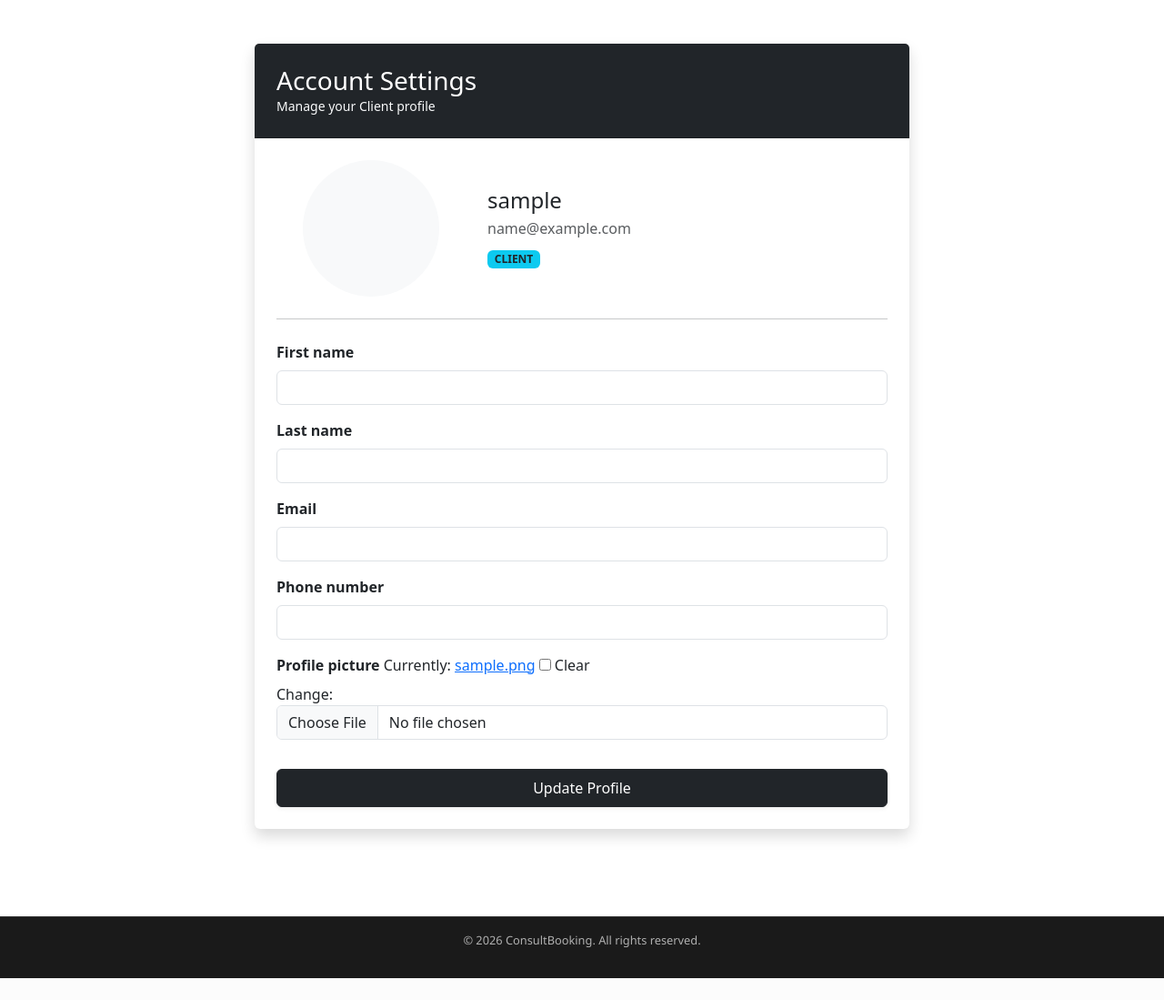
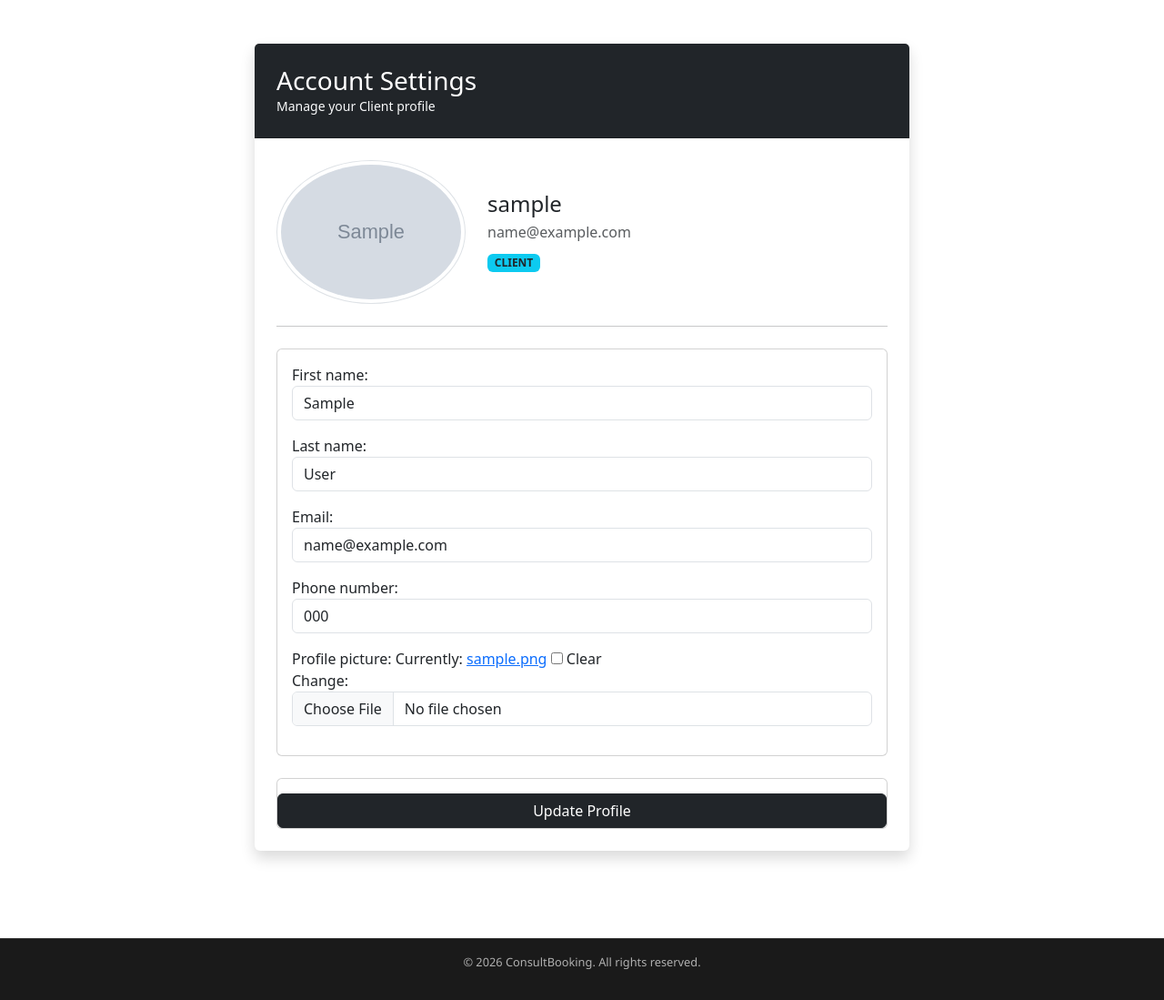
Before and after one commit to Foreman-b/Consultant_Web_App, a Django app: page /profile/ in a window 1280 px wide. Shown: the part 52-1151 px from the top of the page at 91% size. Before the commit the page ends 1127 px from the top, so only its background shows below. Run offline with Django 5.2, Linux system fonts and the light colour scheme; a user stored in the database is signed in; tables that the repository leaves empty hold one stand-in row (values such as "Sample post"); grey boxes marked "Sample" are stand-in pictures.

Commit message:
After client and consultant have been done, then I go ahead to make sure user see their payment in payment dashboard, payment_dash templated was created, then I update accounts to show Imagefield for user to be able to upload their pictures

```diff
--- a/app/admin.py
+++ b/app/admin.py
@@ -10,7 +10,7 @@ class CustomUserAdmin(UserAdmin):
     list_display = ('username', 'email', 'phone_number', 'role', 'is_staff')
     fieldsets = (
         (None, {'fields': ('username', 'password')}),
-        ('Personal info', {'fields': ('first_name', 'last_name', 'email', 'phone_number')}),
+        ('Personal info', {'fields': ('first_name', 'last_name', 'email', 'phone_number', 'profile_picture')}),
         ('Permissions', {'fields': ('is_active', 'is_staff', 'is_superuser', 'groups', 'user_permissions')}),
         ('Important dates', {'fields': ('last_login', 'date_joined')}),
         ('Role Information', {'fields': ('role',)}),
--- a/app/forms.py
+++ b/app/forms.py
@@ -2,12 +2,13 @@ from django import forms
 from django.contrib.auth.forms import UserCreationForm
 from .models import CustomUser, Consultant_Profile, Availability, Booking, Payment, Review
 from django.core.exceptions import ValidationError
+from django.forms import inlineformset_factory
 
 class UserRegisterForm(UserCreationForm):
 
     class Meta:
         model = CustomUser
-        fields = ('username', 'email', 'first_name', 'last_name', 'phone_number',)
+        fields = ('username', 'email', 'first_name', 'last_name', 'phone_number', 'profile_picture')
 
     def clean_email(self):
         """
@@ -23,7 +24,7 @@ class ConsultantProfileForm(forms.ModelForm):
 
     class Meta:
         model = Consultant_Profile
-        fields = ('specialization', 'bio', 'is_active', 'profile_picture',)
+        fields = ('specialization', 'bio', 'is_active')
 
 class AvailabilityForm(forms.ModelForm):
 
@@ -33,6 +34,14 @@ class AvailabilityForm(forms.ModelForm):
         widgets = {
             'date': forms.DateInput(attrs={'type': 'date'}),
         }
+# This creates a group of forms for the Availability model
+AvailabilityFormSet = forms.inlineformset_factory(
+    Consultant_Profile,
+    Availability,
+    form=AvailabilityForm,
+    extra=1,      # How many empty slots to show by default
+    can_delete=True # Allows consultants to remove a date
+)
 
 class BookingForm(forms.ModelForm):
 
--- a/app/templates/app/accounts.html
+++ b/app/templates/app/accounts.html
@@ -6,6 +6,7 @@
 {% block title %} My Profile {% endblock %}
 
 {% block extra_head %}
+<link rel="stylesheet" href="{% static 'css/styles.css' %}">
     <link href="https://cdn.jsdelivr.net/npm/bootstrap@5.3.8/dist/css/bootstrap.min.css" rel="stylesheet" integrity="sha384-sRIl4kxILFvY47J16cr9ZwB07vP4J8+LH7qKQnuqkuIAvNWLzeN8tE5YBujZqJLB" crossorigin="anonymous">
     <script src="https://cdn.jsdelivr.net/npm/bootstrap@5.3.8/dist/js/bootstrap.min.js" integrity="sha384-G/EV+4j2dNv+tEPo3++6LCgdCROaejBqfUeNjuKAiuXbjrxilcCdDz6ZAVfHWe1Y" crossorigin="anonymous"></script>
 {% endblock %}
@@ -23,18 +24,25 @@
                     <form method="POST" enctype="multipart/form-data">
                         {% csrf_token %}
 
+
                         <div class="row mb-4 align-items-center">
                             <div class="col-md-4 text-center">
-                               {% if request.user.role == 'CONSULTANT' and request.user.profile and request.user.profile.profile_picture %}
-                                <img src="{{ request.user.profile.profile_picture.url }}"
-                                    alt="{{ request.user.username }}'s profile picture"
-                                    class="rounded-circle img-thumbnail profile-img-preview">
-                            {% else %}
-                                <div class="bg-light rounded-circle d-inline-flex align-items-center justify-content-center default-avatar"
-                                    style="width: 150px; height: 150px;">
-                                    <i class="bi bi-person-fill display-1 text-secondary"></i>
-                                </div>
-                            {% endif %}
+
+                                {% if request.user.role == 'CONSULTANT' and request.user.profile.profile_picture %}
+                                        <img src="{{ request.user.profile.profile_picture.url }}" class="rounded-circle img-thumbnail profile-img-preview">
+
+                                    {% elif request.user.role == 'CLIENT' and request.user.profile_picture %}
+                                        <img src="{{ request.user.profile_picture.url }}" class="rounded-circle img-thumbnail profile-img-preview">
+
+                                    {% elif request.user.role == 'CLIENT' and request.user.profile.profile_picture %}
+                                        <img src="{{ request.user.profile.profile_picture.url }}" class="rounded-circle img-thumbnail profile-img-preview">
+
+                                    {% else %}
+                                        <i class="bi bi-person-fill display-1 text-secondary"></i>
+                                    {% endif %}
+
+
+
                             </div>
                             <div class="col-md-8">
                                 <h4 class="mb-1">{{ request.user.username }}</h4>
@@ -45,20 +53,56 @@
 
                         <hr class="my-4">
 
-                        <div class="row">
-                            {% for field in form %}
-                                <div class="col-12 mb-3">
-                                    <label class="form-label fw-bold">{{ field.label }}</label>
-                                    {{ field }}
-                                    {% if field.errors %}
-                                        <div class="text-danger small">{{ field.errors }}</div>
-                                    {% endif %}
-                                </div>
-                            {% endfor %}
-                        </div>
 
-                        <button type="submit" class="btn btn-dark w-100 py-2 mt-3 shadow-sm">Update Profile</button>
-                    </form>
+
+    <form method="POST" enctype="multipart/form-data">
+        {% csrf_token %}
+
+        <div class="card p-3 mb-4">
+            {{ form.as_p }}
+        </div>
+
+        {% if user.role == 'CONSULTANT' %}
+            <div class="card p-3 bg-light">
+                <h4>My Scheduled Availability</h4>
+                <ul class="list-group">
+                    {% for slot in slots %}
+                        <li class="list-group-item">
+                            {{ slot.date }} - Slots: {{ slot.max_slot }}
+                        </li>
+                    {% empty %}
+                        <li class="list-group-item">No dates set yet.</li>
+                    {% endfor %}
+                </ul>
+            </div>
+            <div class="card-header bg-secondary text-white">
+            <h5 class="mb-0">Available Booking Dates</h5>
+        </div>
+        <ul class="list-group list-group-flush">
+            {% for slot in slots %}
+                <li class="list-group-item d-flex justify-content-between align-items-center">
+                    <span>
+                        <strong>{{ slot.date|date:"l, F j" }}</strong>
+                        <small class="text-muted d-block">Max Capacity: {{ slot.max_slot }}</small>
+                    </span>
+
+                    {% if slot.is_full %}
+                        <span class="badge bg-danger">Fully Booked</span>
+                    {% else %}
+                        <a href="#" class="btn btn-sm btn-outline-success">Set Now</a>
+                    {% endif %}
+                </li>
+            {% empty %}
+                <li class="list-group-item text-muted text-center">No availability listed for this consultant.</li>
+            {% endfor %}
+        </ul>
+    </div>
+        {% endif %}
+        <div class="card mt-4">
+
+        <button type="submit" class="btn btn-dark mt-3">Update Profile</button>
+    </form>
+</div>
                 </div>
             </div>
         </div>
--- a/app/templates/app/base_nav_bar.html
+++ b/app/templates/app/base_nav_bar.html
@@ -7,10 +7,11 @@
     <meta name="viewport" content="width=device-width, initial-scale=1.0">
     <title>{% block title %}Consult Booking{% endblock %}</title>
     <link rel="stylesheet" href="{% static 'css/styles.css' %}">
-    {% comment %} <link href="https://cdn.jsdelivr.net/npm/bootstrap@5.3.8/dist/css/bootstrap.min.css" rel="stylesheet" integrity="sha384-sRIl4kxILFvY47J16cr9ZwB07vP4J8+LH7qKQnuqkuIAvNWLzeN8tE5YBujZqJLB" crossorigin="anonymous"> {% endcomment %}
+    <link href="https://cdn.jsdelivr.net/npm/bootstrap@5.3.8/dist/css/bootstrap.min.css" rel="stylesheet" integrity="sha384-sRIl4kxILFvY47J16cr9ZwB07vP4J8+LH7qKQnuqkuIAvNWLzeN8tE5YBujZqJLB" crossorigin="anonymous">
     {% comment %} <script src="https://cdn.jsdelivr.net/npm/bootstrap@5.3.8/dist/js/bootstrap.min.js" integrity="sha384-G/EV+4j2dNv+tEPo3++6LCgdCROaejBqfUeNjuKAiuXbjrxilcCdDz6ZAVfHWe1Y" crossorigin="anonymous"></script> {% endcomment %}
     {% block extra_head %}{% endblock %}
 </head>
+
 <body>
 
     <nav class="navbar">
@@ -31,12 +32,16 @@
             {% endif %}
 
                 {% if user.is_consultant %}
+                {% if user.role == 'CONSULTANT' %}
                     <a href="consultant-dash">Book Dashboard</a>
+                {% endif %}
                 {% endif %}
 
                 {% endif %}
+
+
                 {% if user.is_authenticated %}
-                <li><a href="#">Payment</a></li>
+                <li><a href="{% url 'payment-dash' %}">Payment</a></li>
                     <li class="dropdown">
                         <a href="javascript:void(0)" class="dropbtn">Profile ▼</a>
                         <div class="dropdown-content">
--- a/app/templates/app/book_dashboard.html
+++ b/app/templates/app/book_dashboard.html
@@ -93,4 +93,5 @@
     <a href="{% url 'login' %}?next={{ request.path }}" class="btn btn-secondary">Login to Book</a>
 {% endif %}
 </div>
+<br><br><br>
 {% endblock %}
--- a/app/templates/app/consultant_dashboard.html
+++ b/app/templates/app/consultant_dashboard.html
@@ -86,4 +86,5 @@
         </table>
     </div>
 </div>
+<br><br><br><br><br><br><br><br><br><br>
 {% endblock %}
--- a/app/urls.py
+++ b/app/urls.py
@@ -18,10 +18,11 @@ urlpatterns = [
     # Now let add payment urls
     path('pay/<int:booking_id>/', views.initialize_payment, name='initialize-payment'),
     path('verify-payment/', views.verify_payment, name='verify-payment'),
+    path('payment-dash/', views.payment_dash, name='payment-dash'),
 
 
     # Let path for client profile
-    path("profile/", views.profile_settings, name="profile"),
+    path('profile/', views.consultant_profile, name='profile'),
 
 ]
 
--- a/app/views.py
+++ b/app/views.py
@@ -262,56 +262,84 @@ def verify_payment(request):
     return redirect("book-dashboard")
 
 
+# @login_required
+# def consultant_profile(request):
+#     user = request.user
+#     slots = None
+#     form = None
+#      # Determine which profile type we are dealing with
+#     user_profile = request.user.profile
+#     consultant_user = get_object_or_404(CustomUser, username=username, role='CONSULTANT')
+#     profile = consultant_user.profile
+#     slots = profile.availabilities.all().order_by('date')
 
-# @login_required
-# def profile_settings(request):
-    if request.method == 'POST':
-        # User form handles text data
-        u_form = UserUpdateForm(request.POST, instance=request.user)
+#     if request.method == 'POST':
+#         # request.FILES must be the second argument!
+#         form = ConsultantProfileForm(request.POST, request.FILES, instance=user_profile)
+#         if form.is_valid():
+#             form.save()
+#             messages.success(request, 'Your profile has been updated!')
+#             return redirect('consultant-profile')
+#     else:
+#         form = ConsultantProfileForm(instance=user_profile)
 
-        if request.user.role == 'CONSULTANT':
-            # Profile form handles text (POST) AND images (FILES)
-            p_form = ConsultantProfileForm(
-                request.POST,
-                request.FILES, # This is the crucial addition!
-                instance=request.user.consultant_profile
-            )
-        else:
-            user = request.user
-            profile = user
-            form_class = UserUpdateForm
-
-        if u_form.is_valid() and (p_form is None or p_form.is_valid()):
-            u_form.save()
-            if p_form:
-                p_form.save()
-            messages.success(request, "Your profile image has been updated!")
-            return redirect('profile')
-    else:
-        u_form = UserUpdateForm(instance=request.user)
-        p_form = ConsultantProfileForm(instance=request.user.consultant_profile) if request.user.role == 'CONSULTANT' else None
-
-    return render(request, 'app/accounts.html', {'u_form': u_form, 'p_form': p_form})
+#     return render(request, 'app/consultant_accounts.html', {'form': form})
 
 @login_required
-def profile_settings(request):
-     # Determine which profile type we are dealing with
-    user = request.user.profile
-    if request.user.role == 'CONSULTANT':
-        profile, created = Consultant_Profile.objects.get_or_create(user=request.user)
-        form_class = ConsultantProfileForm
+def consultant_profile(request):
+    user = request.user
+    slots = None
+    form = None
+
+    # Logic for Consultants
+    if user.role == 'CONSULTANT':
+        # Get profile or create one if it doesn't exist (prevents RelatedObjectDoesNotExist)
+        profile, created = Consultant_Profile.objects.get_or_create(user=user)
+        slots = profile.availabilities.all().order_by('date')
+
+        if request.method == 'POST':
+            form = ConsultantProfileForm(request.POST, request.FILES, instance=profile)
+            if form.is_valid():
+                form.save()
+                messages.success(request, "Consultant profile updated!")
+                return redirect('profile')
+        else:
+            form = ConsultantProfileForm(instance=profile)
+
+    # Logic for Clients
+    elif user.role == 'CLIENT':
+        if request.method == 'POST':
+            # Assuming you have a basic User form for Clients
+            form = UserUpdateForm(request.POST, instance=user)
+            if form.is_valid():
+                form.save()
+                messages.success(request, "Client settings updated!")
+                return redirect('profile')
+        else:
+            form = UserUpdateForm(instance=user)
+
+    return render(request, 'app/accounts.html', {
+        'form': form,
+        'slots': slots,
+        'user': user
+    })
+
+@login_required
+def payment_dash(request):
+    # Check if the user is a consultant
+    if request.user.role == 'CLIENT':
+        # Option A: Get ALL bookings in the system
+        all_payments = Payment.objects.all().order_by('-paid_at')
+        all_bookings = Booking.objects.all().order_by('-created_at')
+
+    elif request.user.role == 'CONSULTANT':
+        all_payments = Payment.objects.all().order_by('-paid_at')
+        all_bookings = Booking.objects.all().order_by('-created_at')
+
+        # Option B: Only get bookings assigned to THIS consultant (if field exists)
+        # all_bookings = Booking.objects.filter(consultant=request.user).order_by('-date')
     else:
-        user = request.user.profile
-        profile = user
-        form_class = UserUpdateForm
+        # Redirect or handle non-consultants
+        all_payments, all_bookings = []
 
-    if request.method == 'POST':
-        form = form_class(request.POST, request.FILES, instance=profile)
-        if form.is_valid():
-            form.save()
-            messages.success(request, "Profile updated successfully!")
-            return redirect('profile')
-    else:
-        form = form_class(instance=profile)
-
-    return render(request, 'app/accounts.html', {'form': form})
+    return render(request, 'app/payment_dash.html', {'all_payments': all_payments, 'all_bookings': all_bookings})
--- a/static/css/styles.css
+++ b/static/css/styles.css
@@ -137,6 +137,7 @@ body {
     margin: 0;
     padding: 0;
     width: 100%;
+    background-color: #1a1a1a;
 }
 
 
@@ -199,6 +200,7 @@ body {
 .hero-btns {
     display: flex;
     gap: 20px;
+    text-align: center;
 }
 
 /* Buttons */
@@ -258,3 +260,38 @@ body {
     color: #777;
     font-size: 0.95rem;
 }
+
+
+
+
+/* Update your styles.css */
+body {
+    background-color: #000000; /* Deep Black */
+    color: #ffffff;            /* White text for contrast */
+    margin: 0;
+    padding: 0;
+}
+
+/*
+.hero-section {
+    background-color: #000000;
+    color: white;
+    padding: 80px 20px;
+}
+
+.services-grid {
+    background-color: #111111; /* Slightly lighter black for depth
+    padding: 60px 20px;
+}
+
+.service-card {
+    background-color: #1a1a1a; /* Dark gray cards
+    border: 1px solid #333;    /* Subtle border
+    color: white;
+    padding: 20px;
+    border-radius: 10px;
+}
+
+.accent {
+    color: #0d6efd; /* Keep your accent color bright so it pops against black
+}
```
Also changed, not shown: app/templates/app/home.html (+26 -22 lines), app/templates/app/payment_dash.html (added, +59 -0 lines).
